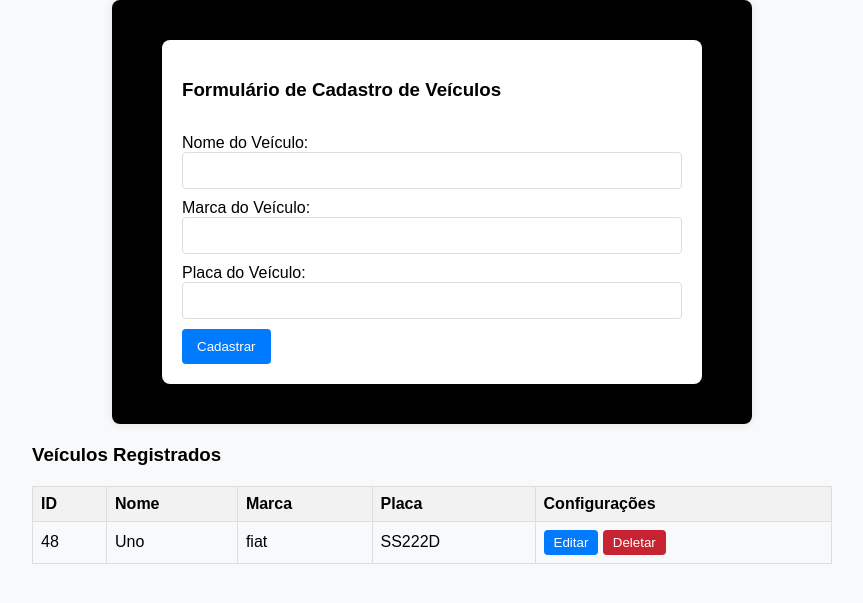
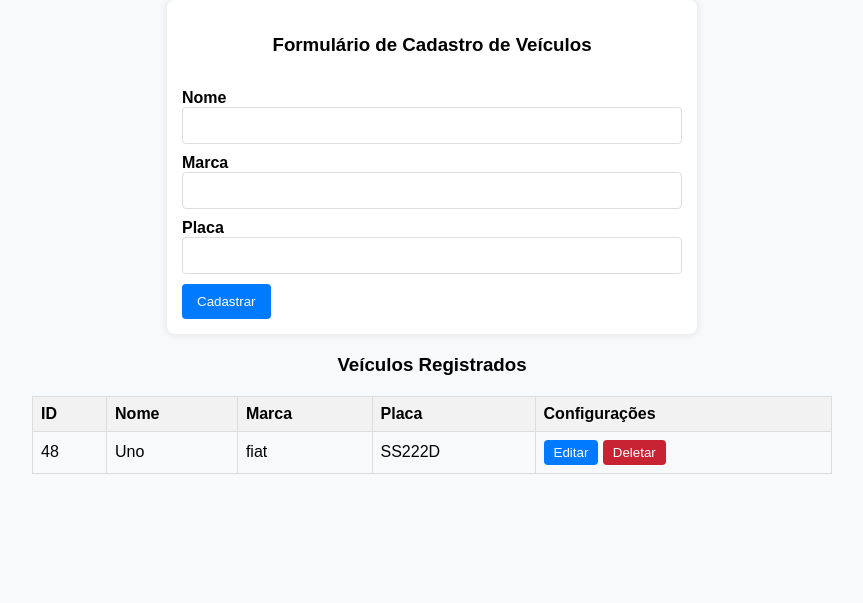
Before and after one commit to eliass0usa/CrudCarros-Django, a Django app: page /core/ in a window 1280 px wide. Shown: the part 20-623 px from the top of the page, without its empty margins (208-1071 px from the left). Run offline with Django 5.2, Linux system fonts and the light colour scheme; data comes from the database, SQL or seed files in the repository; both versions use the stored data as it was after the commit.

Commit message:
feat: styles pt2

```diff
--- a/core/static/css/styles.css
+++ b/core/static/css/styles.css
@@ -5,13 +5,9 @@ body {
   background-color: #f8f9fa;
 }
 
-.formulario {
-  max-width: 600px;
-  margin: 20px auto;
-  padding: 20px;
-  background-color: rgb(0, 0, 0);
-  border-radius: 8px;
-  box-shadow: 0 0 10px rgba(0, 0, 0, 0.1);
+h3 {
+  text-align: center;
+  align-items: center;
 }
 
 .formulario h3 {
@@ -74,7 +70,6 @@ a:hover {
   text-decoration: underline;
 }
 
-/* Estilização do botão delete */
 .botoes {
   color: #fff;
   border: none;
@@ -113,7 +108,7 @@ h1 {
 form {
   max-width: 500px;
   margin: 20px auto;
-  padding: 20px;
+  padding: 15px;
   background-color: #fff;
   border-radius: 8px;
   box-shadow: 0 0 10px rgba(0, 0, 0, 0.1);
--- a/core/templates/index.html
+++ b/core/templates/index.html
@@ -4,7 +4,7 @@
 <head>
   <meta charset="utf-8">
   <meta name="viewport" content="width=device-width, initial-scale=1, shrink-to-fit=no">
-  <title>Visualização de carros</title>
+  <title>Registro de Carros</title>
   {% load static %}
   <link rel="stylesheet" href="{% static 'css/styles.css' %}">
 </head>
@@ -17,9 +17,12 @@
       <h3>Formulário de Cadastro de Veículos</h3>
       <br>
       {% csrf_token %}
-      Nome do Veículo:<input type="text" name="nome">
-      Marca do Veículo:<input type="text" name="marca">
-      Placa do Veículo:<input type="text" name="placa">
+      <label for="nome"><strong>Nome</strong></label>
+      <input type="text" name="nome" required>
+      <label for="marca"><strong>Marca</strong></label>
+      <input type="text" name="marca" required>
+      <label for="placa"><strong>Placa</strong></label>
+      <input type="text" name="placa" required>
       <button type="submit">Cadastrar</button>
     </form>
   </div>
```
Also changed, not shown: core/templates/update.html (+9 -6 lines), db.sqlite3.
